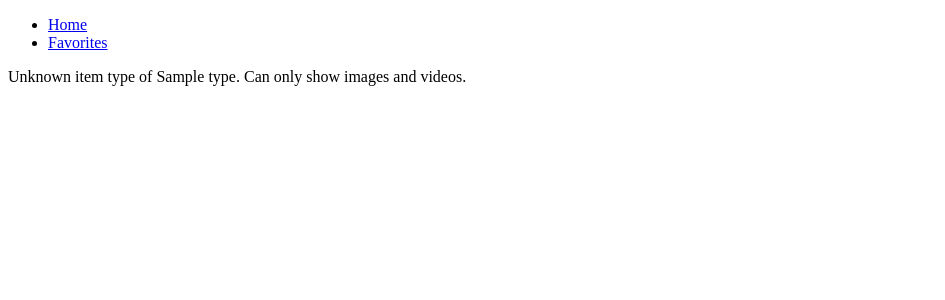
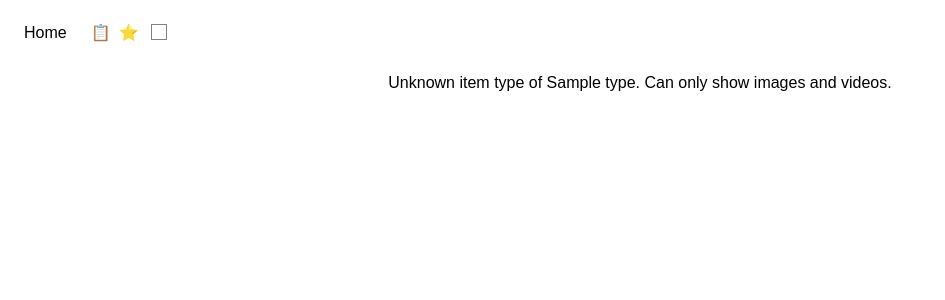
Before and after one commit to Muxelmann/media-vault, a Python web app: template src/media_vault/templates/content/item-single.html.jinja2 in a window 1280 px wide. Shown: the top 300 px of the page, without its empty margins (0-945 px from the left). Run offline with Jinja, Linux system fonts and the light colour scheme; the template is opened without the code that fills it: most values are stand-ins (such as "Sample title", 1, 10 or a date in 2020).

Commit message:
Updating HTML/CSS/JS

```diff
--- a/src/media_vault/static/script.js
+++ b/src/media_vault/static/script.js
@@ -1,193 +1,11 @@
-let contentWrapper = document.getElementById("content-grid");
-
-function loadLazyThumbs() {
-    let lazyThumbs = document.getElementsByClassName("lazy-thumb");
-    for (let i = 0; i < lazyThumbs.length; i++) {
-        let viewportOffset = lazyThumbs[i].getBoundingClientRect();
-        if (viewportOffset.top - 100 < window.innerHeight) {
-            lazyThumbs[i].classList.remove("lazy-thumb");
-            i--;
-        }
-    }
-}
-document.body.onscroll = loadLazyThumbs;
-window.onload = loadLazyThumbs;
-window.onresize = loadLazyThumbs;
-
-/* ----- ----- ----- ----- ----- ----- -----
- * For changing pages
- * ----- ----- ----- ----- ----- ----- ----- */
-
-
-function nextPage() {
-    meta_elements = document.getElementsByTagName("meta")
-    for (let i = 0; i < meta_elements.length; i++) {
-        const element = meta_elements[i];
-        if (element.getAttribute("name") == "neighbor-next") {
-            window.open(element.getAttribute("href"), "_self");
-        }
-    }
+function toggleFavorite(element) {
+    fetch(element.form.action, {
+        method: element.form.method,
+        body: new FormData(element.form),
+    });
 }
 
-function previousPage() {
-    meta_elements = document.getElementsByTagName("meta")
-    for (let i = 0; i < meta_elements.length; i++) {
-        const element = meta_elements[i];
-        if (element.getAttribute("name") == "neighbor-previous") {
-            window.open(element.getAttribute("href"), "_self");
-        }
-    }
+function toggleView() {
+    let itemList = document.getElementById('item-list');
+    itemList.classList.toggle("column");
 }
-
-document.addEventListener("keyup", (event) => {
-    switch (event.key) {
-        case "ArrowRight":
-            nextPage();
-            break;
-        case "ArrowLeft":
-            previousPage();
-            break;
-        default:
-            break;
-    }
-});
-
-/* ----- ----- ----- ----- ----- ----- -----
- * Swipe recognition
- * ----- ----- ----- ----- ----- ----- ----- */
-
-var xDown = null;
-var yDown = null;
-
-function handleTouchStart(evt) {
-    const firstTouch = evt.changedTouches[0];
-    xDown = firstTouch.clientX;
-    yDown = firstTouch.clientY;
-};
-
-function handleTouchEnd(evt) {
-    const lastTouch = evt.changedTouches[0];
-    var xDiff = xDown - lastTouch.clientX;
-    var yDiff = yDown - lastTouch.clientY;
-    let threshold = 150;
-
-    if (Math.abs(xDiff) > Math.abs(yDiff)) {/*most significant*/
-        if (Math.abs(xDiff) < threshold)
-            return;
-        if (xDiff > 0) {
-            /* right swipe */
-            nextPage();
-        } else {
-            /* left swipe */
-            previousPage();
-        }
-    } else {
-        if (Math.abs(yDiff) < threshold)
-            return;
-        if (yDiff > 0) {
-            /* down swipe */
-        } else {
-            /* up swipe */
-        }
-    }
-}
-
-if (document.getElementById("item") != null) {
-    document.addEventListener("touchstart", handleTouchStart, false);
-    document.addEventListener("touchend", handleTouchEnd, false);
-}
-
-/* ----- ----- ----- ----- ----- ----- -----
-* Drag and Drop for file upload
-* ----- ----- ----- ----- ----- ----- ----- */
-
-let mainWrapper = document.getElementById("main-wrapper");
-let dropWrapper = document.getElementById("drop-wrapper");
-let dropField = document.getElementById("drop-field");
-let progressBar = document.getElementById("progress-bar");
-let doneIndicator = document.getElementById("done-indicator");
-var filesUploaded = 0;
-var filesToUpload = 0;
-
-function initializeProgress(numFiles) {
-    doneIndicator.classList.add("hidden");
-    progressBar.value = 0;
-    progressBar.classList.remove("hidden");
-    filesToUpload = numFiles;
-    filesUploaded = 0;
-}
-
-function fileUploadDone() {
-    filesUploaded += 1;
-    progressBar.value = 100 * filesUploaded / filesToUpload;
-
-    if (filesUploaded == filesToUpload) {
-        doneIndicator.classList.remove("hidden");
-        setTimeout(() => { location.reload(); }, 3000);
-    }
-}
-
-function uploadFile(file, url) {
-    let formData = new FormData();
-    formData.append("file", file);
-    fetch(url, {
-        method: "POST",
-        body: formData
-    })
-        .then(() => { fileUploadDone(); })
-        .catch(() => { });
-}
-
-function dropHandler(event) {
-    let url = event.target.getAttribute("src");
-    if (url == null) {
-        return;
-    }
-
-    event.preventDefault();
-    initializeProgress(event.dataTransfer.files.length);
-
-    if (event.dataTransfer.items) {
-        // Use DataTransferItemList interface to access the file(s)
-        [...event.dataTransfer.items].forEach((item, i) => {
-            // If dropped items aren"t files, reject them
-            if (item.kind === "file") {
-                const file = item.getAsFile();
-                // console.log(`… file[${i}].name = ${file.name}`);
-                uploadFile(file, url);
-            }
-        });
-    } else {
-        // Use DataTransfer interface to access the file(s)
-        [...event.dataTransfer.files].forEach((file, i) => {
-            console.log(`… file[${i}].name = ${file.name}`);
-        });
-    }
-}
-
-function dragOverHandler(event) {
-    // prevent browser"s default event
-    event.preventDefault();
-}
-
-function dragEnterHandler(event) {
-    // show drop-field when d
-    dropWrapper.classList.remove("hidden");
-}
-
-function dragLeaveHandler(event) {
-    console.log("dragLeave");
-    console.log(event);
-    dropWrapper.classList.add("hidden");
-}
-
-if (mainWrapper != null) {
-    mainWrapper.addEventListener("dragenter", dragEnterHandler);
-}
-if (dropWrapper != null) {
-    dropWrapper.addEventListener("dragleave", dragLeaveHandler);
-}
-if (dropField != null) {
-    dropField.addEventListener("drop", dropHandler);
-    dropField.addEventListener("dragover", dragOverHandler);
-}
--- a/src/media_vault/static/style.css
+++ b/src/media_vault/static/style.css
@@ -1,5 +1,165 @@
+*,
+*::before,
+*::after {
+    box-sizing: border-box;
+}
+
+* {
+    border: none;
+}
+
+:root {
+    --item-height: 100px;
+    --item-gap: 1rem;
+    --thumb-size: 100px;
+}
+
+body {
+    font-family: sans-serif;
+}
+
+img,
+video {
+    display: block;
+    max-width: 100%;
+}
+
+ol,
+ul {
+    list-style: none;
+}
+
+a {
+    text-decoration: none;
+    color: black;
+}
+
+.nav,
+.nav>* {
+    display: flex;
+    gap: 0.5rem;
+    align-items: baseline;
+    justify-content: start;
+}
+
+.breadcrumbs {
+    padding: 0 var(--item-gap);
+}
+
+.breadcrumbs>*::after {
+    content: ">";
+    position: relative;
+    left: 0.25rem;
+}
+
+.breadcrumbs>*:last-of-type::after {
+    content: none;
+}
+
+.item-list {
+    padding-inline: 0;
+    display: flex;
+    flex-wrap: wrap;
+    flex-direction: row;
+    justify-content: center;
+    align-content: center;
+}
+
+.item {
+    overflow: hidden;
+    position: relative;
+    height: calc(var(--item-height) + 2 * var(--item-gap));
+    width: calc(var(--item-height) + 2 * var(--item-gap));
+}
+
+.column .item {
+    width: min(95vw, 600px);
+}
+
+.folder {
+    background-color: #d4d4d4;
+    display: flex;
+    flex-direction: column;
+    justify-content: center;
+    align-items: center;
+}
+
+.folder .icon {
+    font-size: calc(0.5 * var(--thumb-size));
+}
+
+.folder .name {
+    text-align: center;
+    max-height: 2em;
+    overflow-y: hidden;
+    word-break: break-word;
+}
+
+.item a {
+    position: absolute;
+    width: 100%;
+    height: 100%;
+}
+
+.item .info {
+    margin-top: calc(3 * var(--item-gap));
+    margin-bottom: var(--item-gap);
+    margin-right: var(--item-gap);
+    margin-left: calc(var(--thumb-size) + 2 * var(--item-gap));
+}
+
 .thumb {
-    width: 100px;
-    height: 100px;
+    position: absolute;
+    width: var(--thumb-size);
+    height: var(--thumb-size);
     object-fit: cover;
+    top: var(--item-gap);
+    left: var(--item-gap);
+    border-radius: 5px;
 }
+
+.item-single {
+    position: relative;
+    display: flex;
+    justify-content: center;
+}
+
+.toggle-favorite {
+    appearance: none;
+    position: relative;
+    height: var(--item-gap);
+    width: var(--item-gap);
+    border: 1px solid grey;
+}
+
+.nav .toggle-favorite {
+    top: 2px;
+}
+
+.item .toggle-favorite {
+    position: absolute;
+    left: calc(0.5 * var(--item-gap));
+    top: calc(0.5 * var(--item-gap));
+}
+
+.column .item .toggle-favorite {
+    left: calc(var(--thumb-size) + 2 * var(--item-gap));
+    top: var(--item-gap);
+}
+
+.toggle-favorite::after {
+    content: "";
+    position: absolute;
+    left: 2px;
+    top: 2px;
+    height: calc(var(--item-gap) - 6px);
+    width: calc(var(--item-gap) - 6px);
+}
+
+.toggle-favorite:checked {
+    background-color: rgba(255, 255, 255, 0.7);
+}
+
+.toggle-favorite:checked::after {
+    background-color: #077195;
+}
--- a/src/media_vault/templates/content/base.html.jinja2
+++ b/src/media_vault/templates/content/base.html.jinja2
@@ -2,18 +2,22 @@
 
 {% block html_body %}
 <a id="top"></a>
-<div id="main-wrapper">
+<div class="nav">
     <ul class="breadcrumbs">
         <li><a href="{{ url_for('.get_content') }}">Home</a></li>
         {% for breadcrumb in g.breadcrumbs %}
         {% set content_path = g.breadcrumbs[:loop.index] | join('/') %}
         <li><a href="{{ url_for('.get_content', content_path=content_path) }}">{{ breadcrumb }}</a></li>
         {% endfor %}
-        <li><a href="{{ url_for('.get_content', content_path=content_path, favorites=True) }}">Favorites</a></li>
     </ul>
-    {% block main %}{% endblock main %}
+    <a onclick="toggleView();">📋</a>
+    <a href="{{ url_for('.get_content', content_path=item.content_path, favorites=True) }}">⭐️</a>
+    <form action="{{ url_for('.manage', content_path=item.content_path, toggle_favorite=item.content_path) }}"
+        method="post">
+        <input type="checkbox" class="toggle-favorite" name="toggle-favorite" onchange="toggleFavorite(this);" {% if
+            item.is_favorite %} checked{% endif %}>
+    </form>
 </div>
-
-{#
-<script src="{{ url_for('static', filename='script.js') }}"></script> #}
+{% block main %}{% endblock main %}
+<script src="{{ url_for('static', filename='script.js') }}"></script>
 {% endblock html_body %}
--- a/src/media_vault/templates/content/item-single.html.jinja2
+++ b/src/media_vault/templates/content/item-single.html.jinja2
@@ -1,7 +1,6 @@
 {% extends 'content/base.html.jinja2' %}
 
 {% block main %}
-
 <div class="item-single">
     {% if item.type == 'image' %}
 
```
Also changed, not shown: src/media_vault/templates/content/item-list.html.jinja2 (+14 -14 lines).
